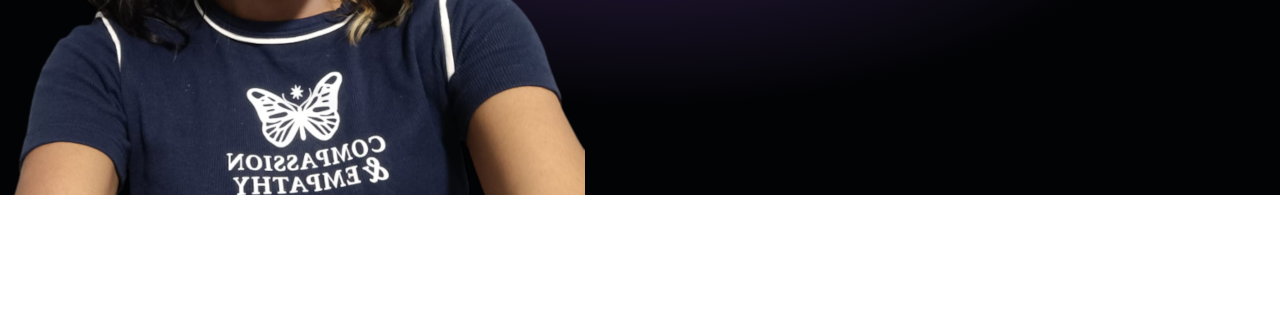
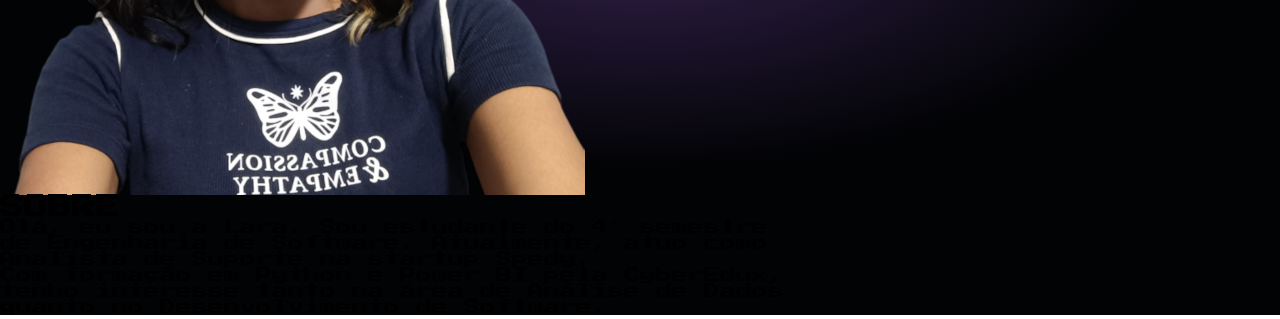
Before and after one commit to laramaia/Portfolio, a plain HTML site: page index.html in a window 1280 px wide. Shown: the part 481-800 px from the top of the page. Drawn offline with Linux system fonts and the light colour scheme.

Commit message:
Cria section sobre

```diff
--- a/index.html
+++ b/index.html
@@ -34,6 +34,15 @@
             </div>
         </div>
 
+        <section id="sobre">
+            <h1>SOBRE</h1>
+            <p>Olá, eu sou a Lara. Sou estudante do 4° semestre
+                <br>de Engenharia de Software. Atualmente, atuo como
+                <br>Analista de Suporte na startup Spedy.</p>
+            <p>Com formação em Python e Power BI pela CyberEdux,
+                <br>tenho interesse tanto na área de Análise de Dados
+                <br>quanto no Desenvolvimento de Software.</p>
+        </section>
     </header>
 </body>
 </html>
```
